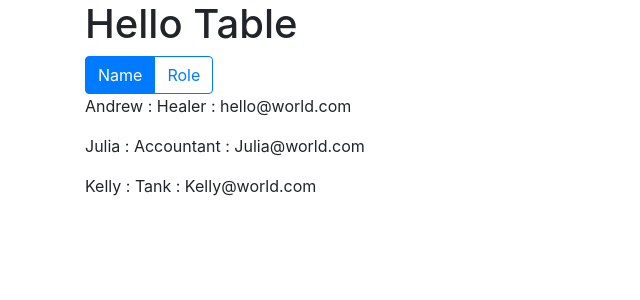
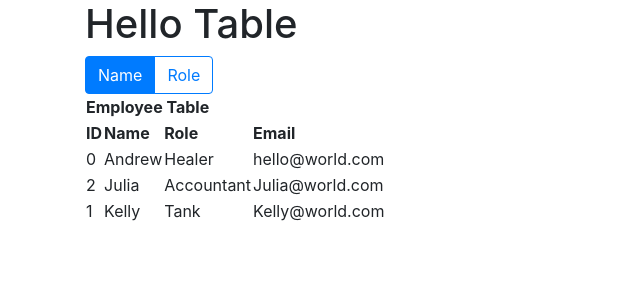
Before and after one commit to Andrew836-dev/user-list, a React (Create React App) app: page / in a window 1280 px wide. Shown: the top 300 px of the page, without its empty margins (0-640 px from the left). Built offline with nearby package versions, Linux system fonts and the light colour scheme.

Commit message:
implemented react-table package

```diff
--- a/package.json
+++ b/package.json
@@ -10,7 +10,8 @@
     "bootstrap": "^4.5.2",
     "react": "^16.13.1",
     "react-dom": "^16.13.1",
-    "react-scripts": "3.4.3"
+    "react-scripts": "3.4.3",
+    "react-table": "^7.5.1"
   },
   "scripts": {
     "start": "react-scripts start",
--- a/src/components/Table/index.js
+++ b/src/components/Table/index.js
@@ -1,7 +1,96 @@
 import React from "react";
+import { useTable, useSortBy } from "react-table";
 
 function Table(props) {
-  return props.data.map(user => (<p key={user.id}>{user.name} : {user.role} : {user.email}</p>))
+  const columns = React.useMemo(() =>
+    [
+      {
+        Header: 'Employee Table',
+        columns: [
+          {
+            Header: 'ID',
+            accessor: 'id',
+            sortType: 'basic',
+            canSort: true,
+          },
+          {
+            Header: 'Name',
+            accessor: 'name',
+          },
+          {
+            Header: 'Role',
+            accessor: 'role',
+          },
+          {
+            Header: 'Email',
+            accessor: 'email',
+          }
+        ]
+      },
+    ],
+    []
+  );
+
+  const data = React.useMemo(() => props.data, [props.data]);
+  const tableInstance = useTable({ columns, data }, useSortBy)
+
+  const {
+    getTableProps,
+    getTableBodyProps,
+    headerGroups,
+    rows,
+    prepareRow,
+  } = tableInstance
+
+  return (
+    // apply the table props
+    <table {...getTableProps()}>
+      <thead>
+        {// Loop over the header rows
+          headerGroups.map(headerGroup => (
+            // Apply the header row props
+            <tr {...headerGroup.getHeaderGroupProps()}>
+              {// Loop over the headers in each row
+                headerGroup.headers.map(column => (
+                  // Apply the header cell props
+                  <th {...column.getHeaderProps(column.getSortByToggleProps())}>
+                    {// Render the header
+                      column.render('Header')}
+                    {column.isSorted
+                      ? column.isSortedDesc
+                        ? ' 🔽'
+                        : ' 🔼'
+                      : ''}
+                  </th>
+                ))}
+            </tr>
+          ))}
+      </thead>
+      {/* Apply the table body props */}
+      <tbody {...getTableBodyProps()}>
+        {// Loop over the table rows
+          rows.map(row => {
+            // Prepare the row for display
+            prepareRow(row)
+            return (
+              // Apply the row props
+              <tr {...row.getRowProps()}>
+                {// Loop over the rows cells
+                  row.cells.map(cell => {
+                    // Apply the cell props
+                    return (
+                      <td {...cell.getCellProps()}>
+                        {// Render the cell contents
+                          cell.render('Cell')}
+                      </td>
+                    )
+                  })}
+              </tr>
+            )
+          })}
+      </tbody>
+    </table>
+  )
 }
 
 export default Table;
```
Also changed, not shown: 1 other file (tests, documents, lock files or other folders).
